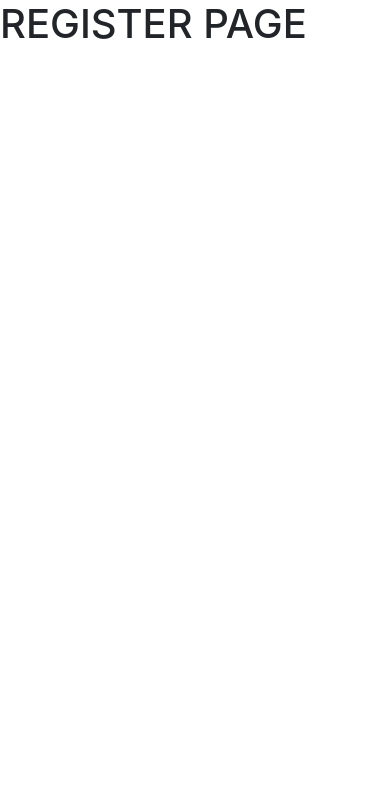
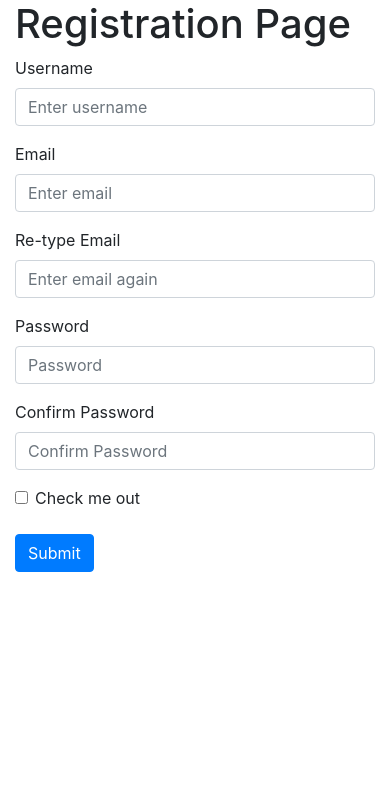
Before and after one commit to henipatell/Catalent-Report-Search-Engine, a Flask app: page /register in a window 390 px wide. Shown: the part 16-828 px from the top of the page. Run offline with Flask 2, Linux system fonts and the light colour scheme; some libraries are stand-ins or nearby versions.

Commit message:
change tamplate-style

```diff
--- a/application/templates/layout.html
+++ b/application/templates/layout.html
@@ -1,6 +1,6 @@
 <html>
 <head>
-  <title>Home</title>
+  <title>Catalent</title>
   <meta charset="UTF-8">
   <!-- <meta name="robots" content="noindex">
   <meta name="viewport" content="width=device-width, initial-scale=1"> -->
--- a/application/templates/register.html
+++ b/application/templates/register.html
@@ -1,4 +1,35 @@
 {% extends 'layout.html' %}
 {% block content %}
-<h1>REGISTER PAGE</h1>
+
+    <div class="container">
+        <h1>Registration Page</h1>
+        <form>
+            <div class="form-group">
+                <label for="exampleInputEmail1">Username</label>
+                <input type="email" class="form-control" id="exampleInputEmail1" aria-describedby="emailHelp" placeholder="Enter username">
+            </div>
+            <div class="form-group">
+                <label for="exampleInputEmail1">Email</label>
+                <input type="email" class="form-control" id="exampleInputEmail1" aria-describedby="emailHelp" placeholder="Enter email">
+            </div>
+            <div class="form-group">
+                <label for="exampleInputEmail1">Re-type Email</label>
+                <input type="email" class="form-control" id="exampleInputEmail1" aria-describedby="emailHelp" placeholder="Enter email again">
+            </div>
+            <div class="form-group">
+                <label for="exampleInputPassword1">Password</label>
+                <input type="password" class="form-control" id="exampleInputPassword1" placeholder="Password">
+            </div>
+            <div class="form-group">
+                <label for="exampleInputPassword1">Confirm Password</label>
+                <input type="password" class="form-control" id="exampleInputPassword1" placeholder="Confirm Password">
+            </div>
+            <div class="form-check">
+                <input type="checkbox" class="form-check-input" id="exampleCheck1">
+                <label class="form-check-label" for="exampleCheck1">Check me out</label>
+            </div>
+            <br/>
+            <button type="submit" class="btn btn-primary">Submit</button>
+        </form>
+    </div>
 {% endblock %}
```
Also changed, not shown: application/templates/login.html (+21 -1 lines), application/templates/search.html (+16 -15 lines).
